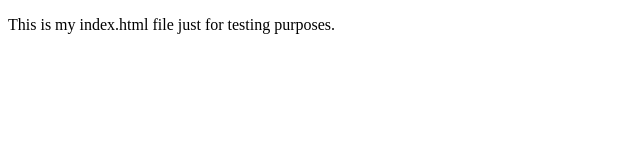
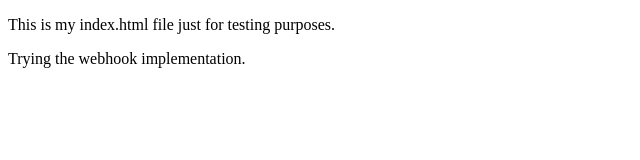
Before and after one commit to aceospec-prog/internship-week-1-1905, a plain HTML site: page index.html in a window 1280 px wide. Shown: the whole page, without its empty margins (0-640 px from the left). Drawn offline with Linux system fonts and the light colour scheme.

Commit message:
added new things

```diff
--- a/index.html
+++ b/index.html
@@ -8,5 +8,6 @@
 <body>
 
     <p>This is my index.html file just for testing purposes.</p>
+    <p>Trying the webhook implementation.</p>
 </body>
 </html>
```
